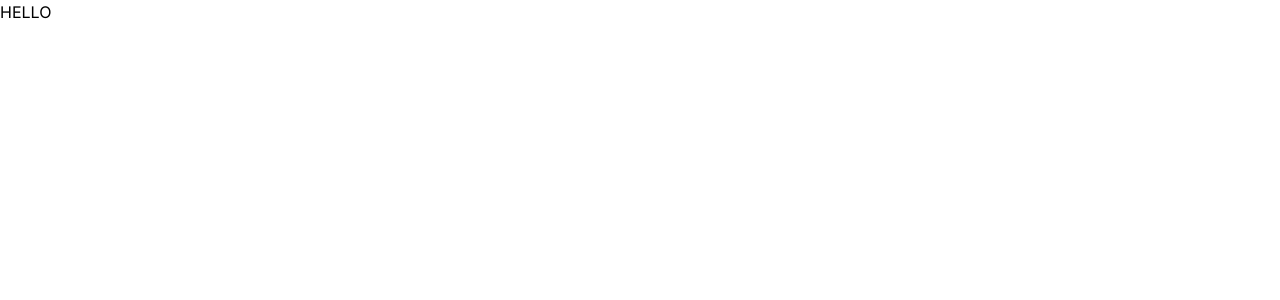
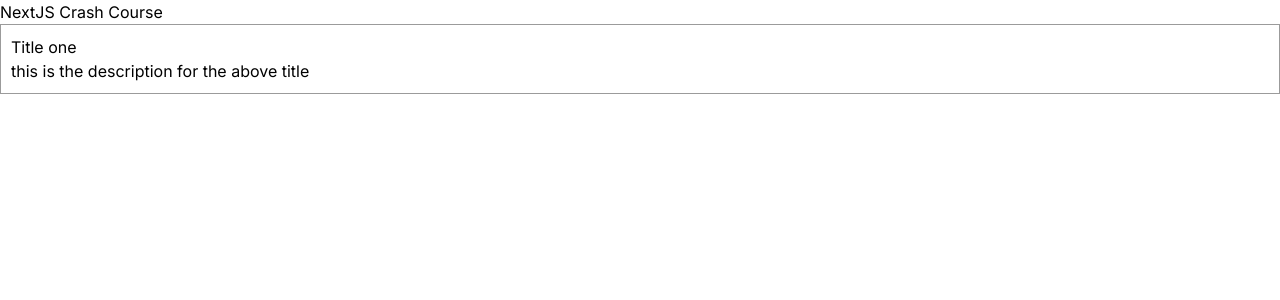
Before and after one commit to gechderib/blog, a Next.js app: page / in a window 1280 px wide. Shown: the top 300 px of the page. Built offline with nearby package versions, Linux system fonts and the light colour scheme.

Commit message:
styling module added

```diff
--- /dev/null
+++ b/src/app/components/Card.jsx
@@ -0,0 +1,12 @@
+import React from 'react'
+import styles from './Card.module.css'
+const Card = ({title, description}) => {
+  return (
+    <div className={styles.card}>
+        <h1>{title}</h1>
+        <p>{description}</p>
+    </div>
+  )
+}
+
+export default Card
--- /dev/null
+++ b/src/app/components/Card.module.css
@@ -0,0 +1,5 @@
+.card {
+    border: 1px solid #9b9b9b;
+    border-radius: 1px solid rgb(12, 12, 20);
+    padding: 10px;
+}
--- a/src/app/page.js
+++ b/src/app/page.js
@@ -1,7 +1,10 @@
+import Card from "./components/Card";
+
 export default function Home() {
   return (
     <div>
-      <h1>HELLO </h1>
+      <h1>NextJS Crash Course </h1>
+      <Card title={"Title one"} description={"this is the description for the above title"}/>
     </div>
   )
 }
```
